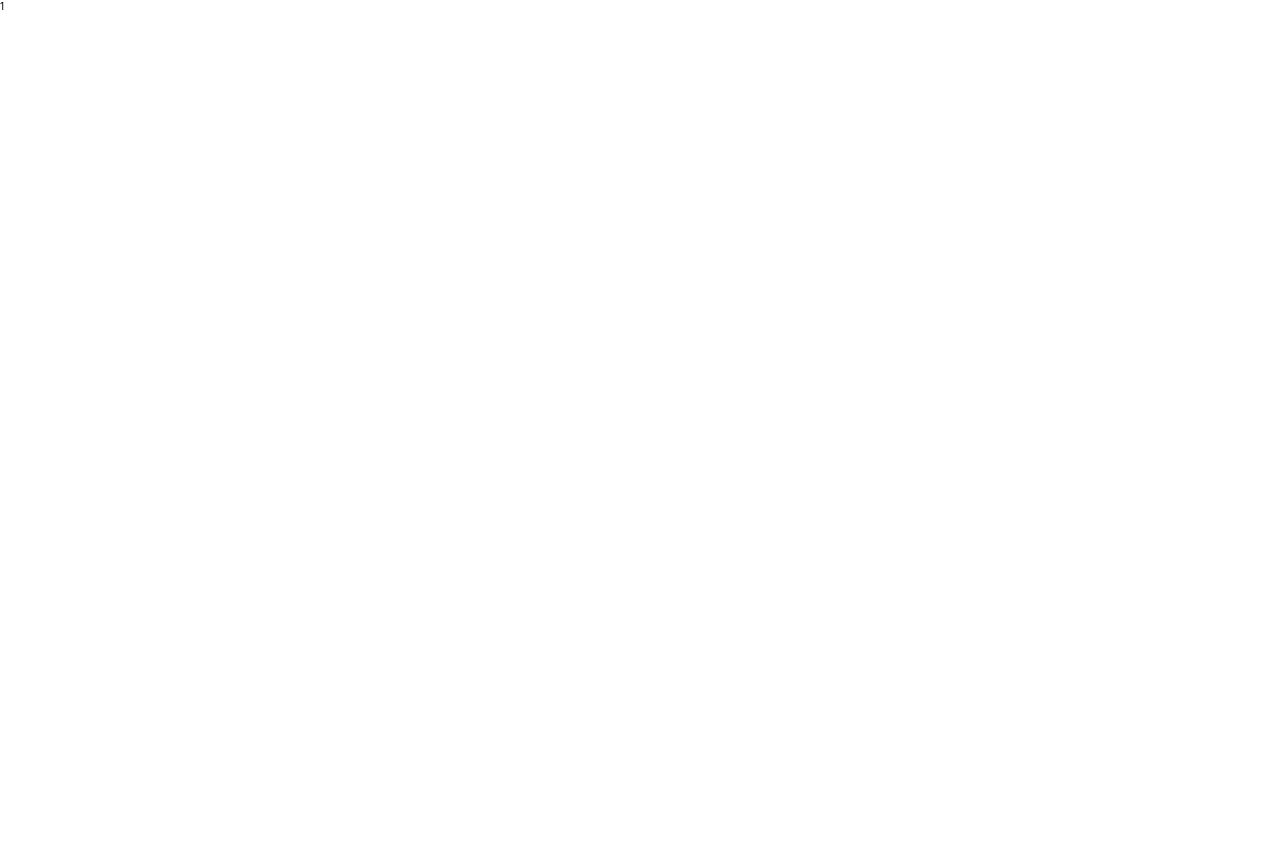
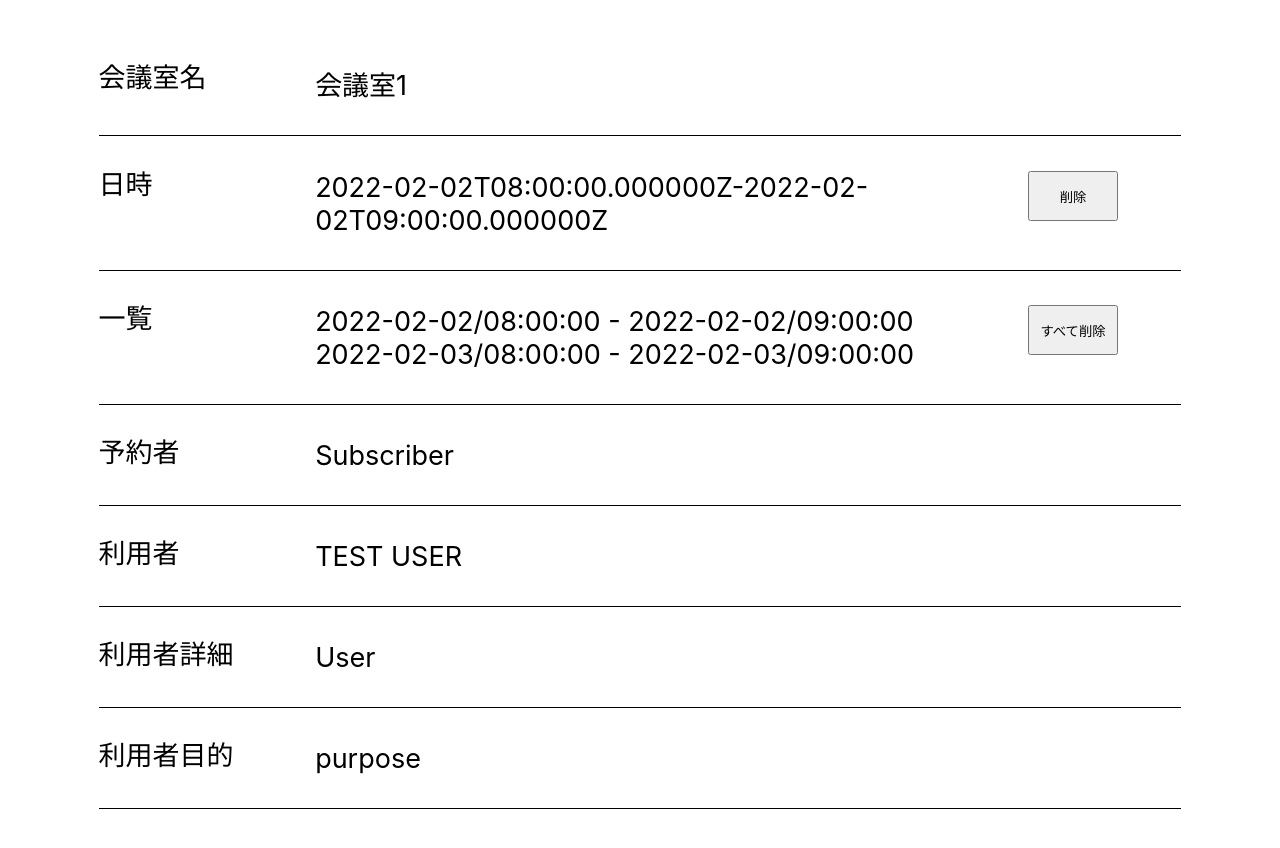
Before and after one commit to Hansyo/MR-UNRED-FRONT, a React (Create React App) app: page /reservations/1 in a window 1280 px wide. Shown: the top 848 px of the page. Before the commit the page ends 800 px from the top, so only its background shows below. Built offline with nearby package versions, Linux system fonts and the light colour scheme; no server answers.

Commit message:
予約詳細画面の作成

```diff
--- a/src/components/reservations/daily/DailyCalendar/DailyCalendarReservationItem.jsx
+++ b/src/components/reservations/daily/DailyCalendar/DailyCalendarReservationItem.jsx
@@ -1,4 +1,6 @@
 import React from 'react';
+import { Link, useNavigate } from 'react-router-dom';
+// In react-router-dom v6 useHistory() is replaced by useNavigate().
 
 const ROW_HEIGHT_PX = 64;
 
@@ -13,7 +15,9 @@ export const DailyCalendarReservationItem = ({
   endDateTime,
   guestName,
   reserverName,
+  id,
 }) => {
+  const navigate = useNavigate();
   const startDate = new Date(startDateTime);
   const endDate = new Date(endDateTime);
   const periodStr = `${dateToHourAndMinute(startDate)} ~ ${dateToHourAndMinute(
@@ -27,8 +31,9 @@ export const DailyCalendarReservationItem = ({
     <div
       className="daily-calendar--reservation-item"
       style={{ height, top: topOffset }}
+      onClick={() => navigate(`./../${id}`)}
     >
-      {periodStr}
+    {periodStr}
       {`（${guestName || reserverName}）`}
     </div>
   );
--- a/src/components/reservations/daily/DailyCalendar/DailyCalendarRoomColumn.jsx
+++ b/src/components/reservations/daily/DailyCalendar/DailyCalendarRoomColumn.jsx
@@ -21,6 +21,7 @@ export const DailyCalendarRoomColumn = ({ reservations }) => {
               endDateTime={reservation.end_date_time}
               reserverName={reservation.reserver_name}
               guestName={reservation.guest_name}
+              id = {reservation.id}
             />
           ))}
         </div>
--- /dev/null
+++ b/src/components/reservations/detail/DetailFormat.css
@@ -0,0 +1,32 @@
+.reservations-detail--grid{
+    font-size: 27px;
+    margin: 5%;
+}
+
+.reservations-detail--container{
+    display: flex;
+    justify-content: flex-start;
+    border-bottom: 1px solid;
+    margin: 3%;
+}
+
+.reservations-detail--label {
+    background: #ffff;
+    line-height: 1em;
+    width: 20%;
+ }
+
+ .reservations-detail--data {
+    /*align-items: center;*/
+    width: 65%;
+    word-wrap: break-word;
+    background: #ffff;
+    margin-bottom: 3%;
+ }
+
+ .reservations-detail--button {
+     margin-bottom: 20%;
+     margin-left: 10%;
+     width: 90px;
+     height: 50px;
+ }
--- /dev/null
+++ b/src/components/reservations/detail/DetailFormat.jsx
@@ -0,0 +1,51 @@
+import React from 'react';
+import './DetailFormat.css';
+
+export const DetailFormat = ({ detailData, repetitionData }) => {
+
+    const roomName = ["会議室1", "会議室2", "会議室3", "会議室4", "会議室5", "会議室6", "会議室7", "会議室8"];
+    const listItems = repetitionData.map((data) => (
+        <div>
+            {`${((data.start_date_time).slice(0,19)).replace('T','/')} - ${((data.end_date_time).slice(0,19)).replace('T','/')}`}
+        </div>
+    ));
+    return (
+        <div className="reservations-detail--grid">
+            <div className="reservations-detail--container">
+                <div className="reservations-detail--label"> 会議室名</div>
+                <div className="reservations-detail--data">{roomName[detailData.room_id - 1]}</div>
+            </div>
+            <div className="reservations-detail--container">
+                <div className="reservations-detail--label"> 日時</div>
+                <div className="reservations-detail--data">{detailData.start_date_time }-{detailData.end_date_time }</div>
+                <div>
+                    <button className="reservations-detail--button"> 削除 </button>
+                </div>
+            </div>
+            <div className="reservations-detail--container">
+                <div className="reservations-detail--label"> 一覧</div>
+                <div className="reservations-detail--data">{listItems}</div>
+                <div>
+                    <button className="reservations-detail--button"> すべて削除 </button>
+                </div>
+            </div>
+            <div className="reservations-detail--container">
+                <div className="reservations-detail--label"> 予約者</div>
+                <div className="reservations-detail--data">Subscriber</div>
+            </div>
+            <div className="reservations-detail--container">
+                <div className="reservations-detail--label"> 利用者</div>
+                <div className="reservations-detail--data">{detailData.guest_name}</div>
+            </div>
+            <div className="reservations-detail--container">
+                <div className="reservations-detail--label"> 利用者詳細</div>
+                <div className="reservations-detail--data">{detailData.guest_detail}</div>
+            </div>
+            <div className="reservations-detail--container">
+                <div className="reservations-detail--label"> 利用者目的</div>
+                <div className="reservations-detail--data">{detailData.purpose}</div>
+            </div>
+        </div>
+
+    );
+};
--- /dev/null
+++ b/src/pages/ReservationDetailPage.css
@@ -0,0 +1,3 @@
+.reservations-detail--page{
+
+}
--- a/src/pages/ReservationDetailPage.jsx
+++ b/src/pages/ReservationDetailPage.jsx
@@ -1,9 +1,66 @@
-import React from 'react';
+import React, { useState, useEffect } from 'react';
 import { useParams } from 'react-router-dom';
+import { getDetails } from '../apis/getDetails';
+import { DetailFormat } from '../components/reservations/detail/DetailFormat';
 
 const ReservationDetailPage = () => {
   const { reservationId } = useParams();
+  const [detailData, setDetailData] = useState({});
+  const [repetitionData, setRepetitionData] = useState([]);
 
-  return <div className="reservations-daily--page">{reservationId}</div>;
+  const receiveDetails = async () => {
+    setDetailData(await getDetails(reservationId));
+  };
+
+  //TODO 繰り返し予約の取得
+  const dumyrep = [
+    {
+      id: 1,
+      guest_name: "TEST USER",
+      start_date_time: "2022-02-02T08:00:00.000000Z",
+      end_date_time: "2022-02-02T09:00:00.000000Z",
+      purpose: "purpose",
+      guest_detail: "User",
+      room_id: 1,
+      repitation_id: 1,
+      created_at: "2022-02-10T07:17:06.000000Z",
+      updated_at: "2022-02-10T07:17:06.000000Z"
+    },
+    {
+      id: 2,
+      guest_name: "TEST USER",
+      start_date_time: "2022-02-03T08:00:00.000000Z",
+      end_date_time: "2022-02-03T09:00:00.000000Z",
+      purpose: "purpose",
+      guest_detail: "User",
+      room_id: 1,
+      repitation_id: 1,
+      created_at: "2022-02-10T07:17:06.000000Z",
+      updated_at: "2022-02-10T07:17:06.000000Z"
+    },
+  ];
+
+  const dumy = {
+      id: 1,
+      guest_name: "TEST USER",
+      start_date_time: "2022-02-02T08:00:00.000000Z",
+      end_date_time: "2022-02-02T09:00:00.000000Z",
+      purpose: "purpose",
+      guest_detail: "User",
+      room_id: 1,
+      repitation_id: 1,
+      created_at: "2022-02-10T07:17:06.000000Z",
+      updated_at: "2022-02-10T07:17:06.000000Z"
+  };
+
+  useEffect(() => {
+    receiveDetails();
+  }, []);
+
+  return (
+    <div className="reservations-detail--page">
+      <DetailFormat detailData={dumy} repetitionData={dumyrep} />
+    </div>
+  );
 };
 export default ReservationDetailPage;
```
